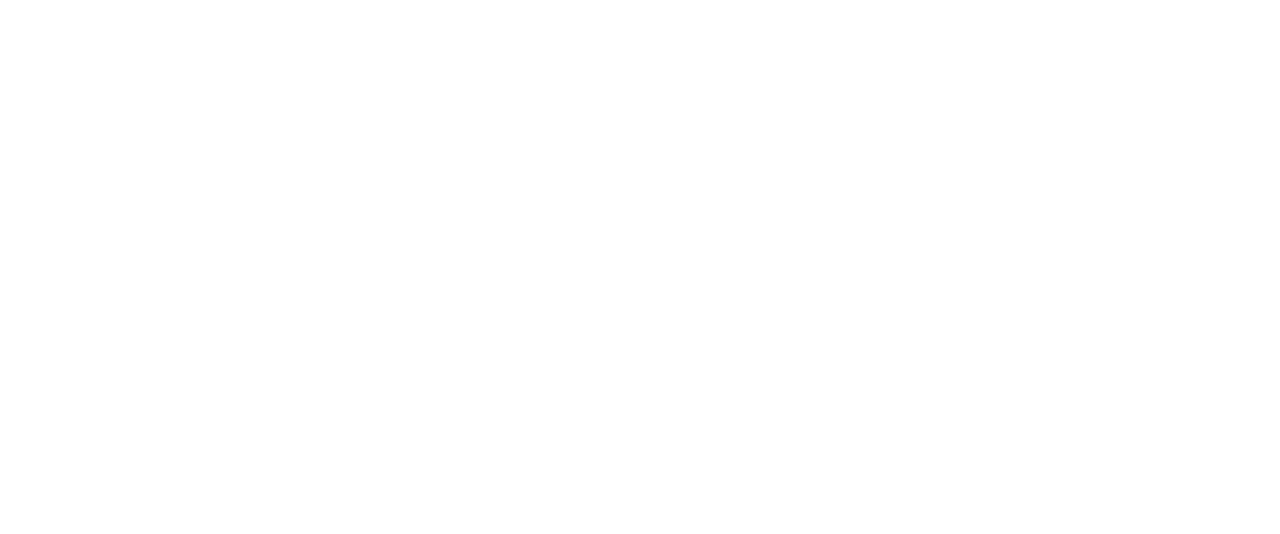
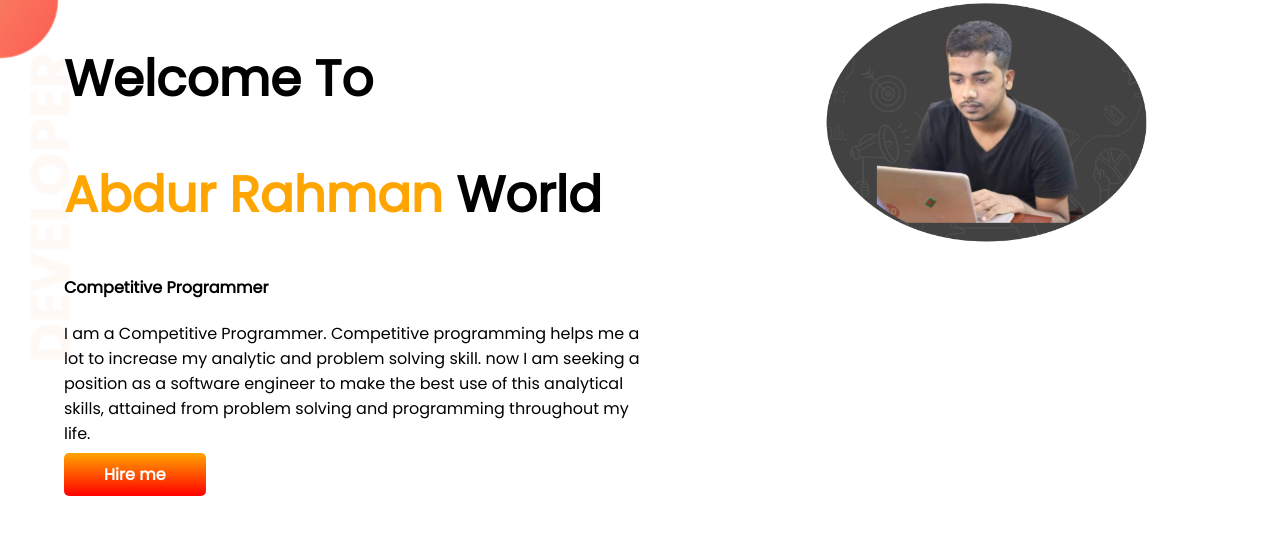
Before and after one commit to ARS-shajib/developer-portfolio, a plain HTML site: page index.html in a window 1280 px wide. Drawn offline with Linux system fonts and the light colour scheme.

Commit message:
i am in 4th module

```diff
--- a/index.html
+++ b/index.html
@@ -1,12 +1,37 @@
 <!DOCTYPE html>
 <html lang="en">
+
 <head>
     <meta charset="UTF-8">
     <meta http-equiv="X-UA-Compatible" content="IE=edge">
     <meta name="viewport" content="width=device-width, initial-scale=1.0">
+    <link rel="stylesheet" href="style.css">
     <title>Abdur Rahman portfolio</title>
+    <link rel="preconnect" href="https://fonts.googleapis.com">
+    <link rel="preconnect" href="https://fonts.gstatic.com" crossorigin>
+    <link href="https://fonts.googleapis.com/css2?family=Poppins&display=swap" rel="stylesheet">
 </head>
+
 <body>
+    <section class="top-banner">
+        <div class="half-width">
+            <h1>Welcome To</h1>
+            <h1><span id="Name">Abdur Rahman</span> World</h1>
+            <h4>Competitive Programmer</h4>
+            <p>I am a Competitive Programmer. Competitive programming helps me a lot to increase my analytic and
+                problem solving skill.
+                now I am seeking a position as a software engineer to make the best use of this
+                analytical skills, attained from problem solving and programming
+                throughout my life.
+            </p>
+            <a class="link-button" target="_blank"
+                href="https://www.linkedin.com/in/abdur-rahman-shajib-15372b241/">Hire me</a>
+        </div>
+        <div class="half-width">
+            <img src="images/my-pic.png">
+        </div>
+    </section>
 
 </body>
+
 </html>
--- a/style.css
+++ b/style.css
@@ -0,0 +1,39 @@
+body {
+    font-family: 'Poppins', sans-serif;
+    margin: 0;
+}
+
+h1 {
+    font-size: 50px;
+}
+
+#Name {
+    color: orange;
+}
+
+section {
+    display: flex;
+}
+
+.half-width {
+    width: 50%;
+    padding-left: 5%;
+}
+
+.half-width img {
+    width: 100%;
+}
+
+.top-banner {
+    background-image: url(images/top-banner.png);
+    background-repeat: no-repeat;
+}
+
+.link-button {
+    color: white;
+    font-weight: 700;
+    text-decoration: none;
+    background-image: linear-gradient(orange, red);
+    border-radius: 5px;
+    padding: 10px 40px;
+}
```
Also changed, not shown: images/Jhankar-pic-with-bg.png (added), images/dream-bg.png (added), images/exp-bg.png (added), images/jhankar.png (added), images/jhankar2.png (added), images/my-bg.png (added), images/my-bg2.png (added), images/my-pic.png (added), images/top-banner.png (added).
